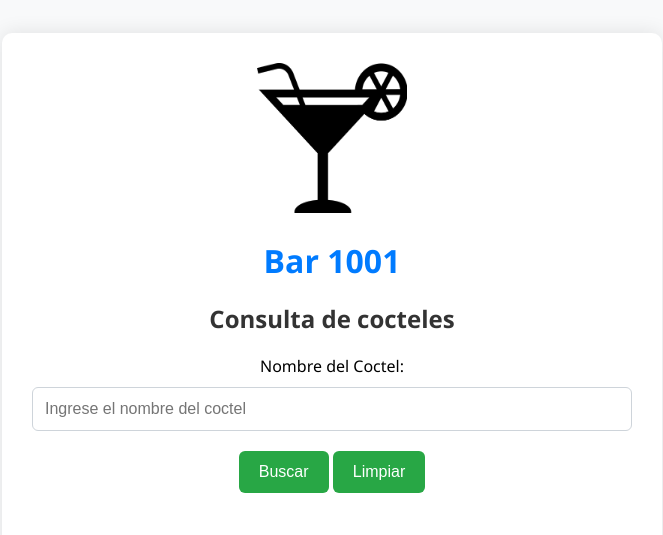
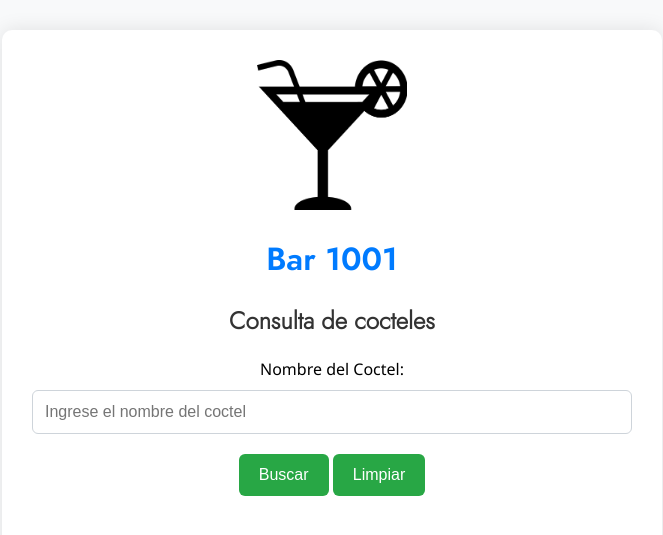
Before and after one commit to JonReyesDev/thecocktaildb, a plain HTML site: page html/bar.html in a window 1280 px wide. Shown: the part 107-642 px from the top of the page, without its empty margins (308-971 px from the left). Drawn offline with nearby package versions, Linux system fonts and the light colour scheme.

Commit message:
Se agregaron unos pequeños detalles

```diff
--- a/css/styles.css
+++ b/css/styles.css
@@ -22,11 +22,13 @@ body {
 h1 {
     color: #007bff;
     margin-bottom: 10px;
+    font-family: 'header';
 }
 
 h2 {
     color: #333;
     margin-bottom: 20px;
+    font-family: 'content';
 }
 
 label {
@@ -69,3 +71,17 @@ button:hover {
     border-radius: 8px;
     box-shadow: 0 0 10px rgba(0, 0, 0, 0.1);
 }
+
+@font-face {
+    font-family: 'header';
+    font-style: normal;
+    font-weight: bolder;
+    src: url('/fonts/TrueType/Jost-600-Semi.ttf') format(TrueType);
+  }
+
+  @font-face {
+    font-family: 'content';
+    font-style: normal;
+    font-weight: bolder;
+    src: url('/fonts/TrueType/Jost-300-Light.ttf') format(TrueType);
+  }
```
